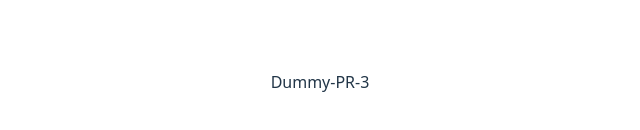
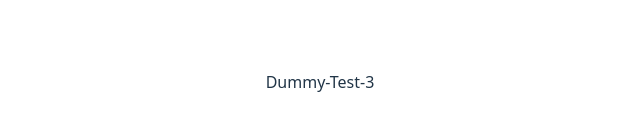
Before and after one commit to cozy-ito/auto-assign-test, a React (Vite) app: page / in a window 1280 px wide. Shown: the part 318-448 px from the top of the page, without its empty margins (320-960 px from the left). Built offline with nearby package versions, Linux system fonts and the light colour scheme.

Commit message:
feat(test) Dummy Test 3 추가

```diff
--- a/src/App.jsx
+++ b/src/App.jsx
@@ -3,7 +3,7 @@ import "./App.css";
 function App() {
   return (
     <div>
-      <div>Dummy-PR-3</div>
+      <div>Dummy-Test-3</div>
     </div>
   );
 }
```
